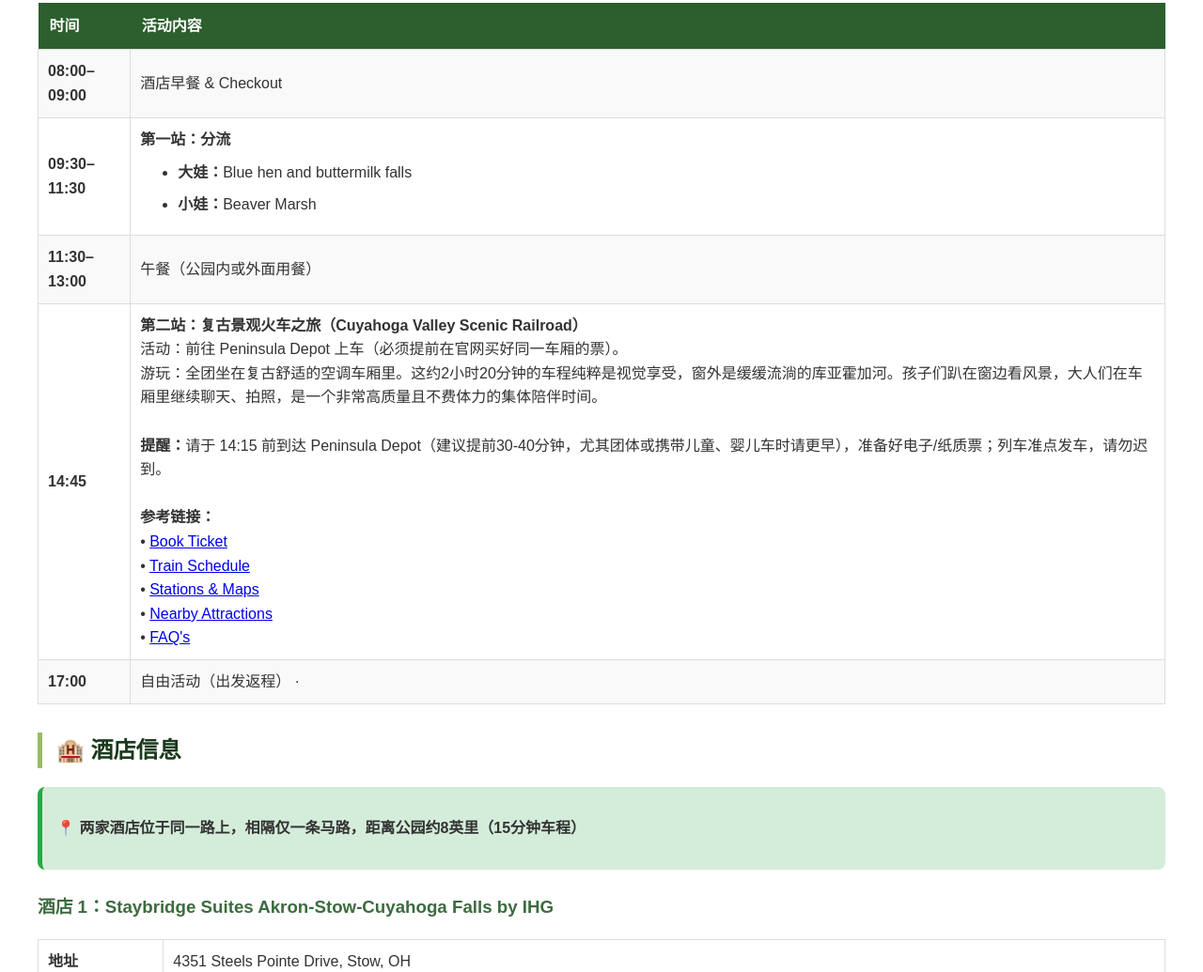
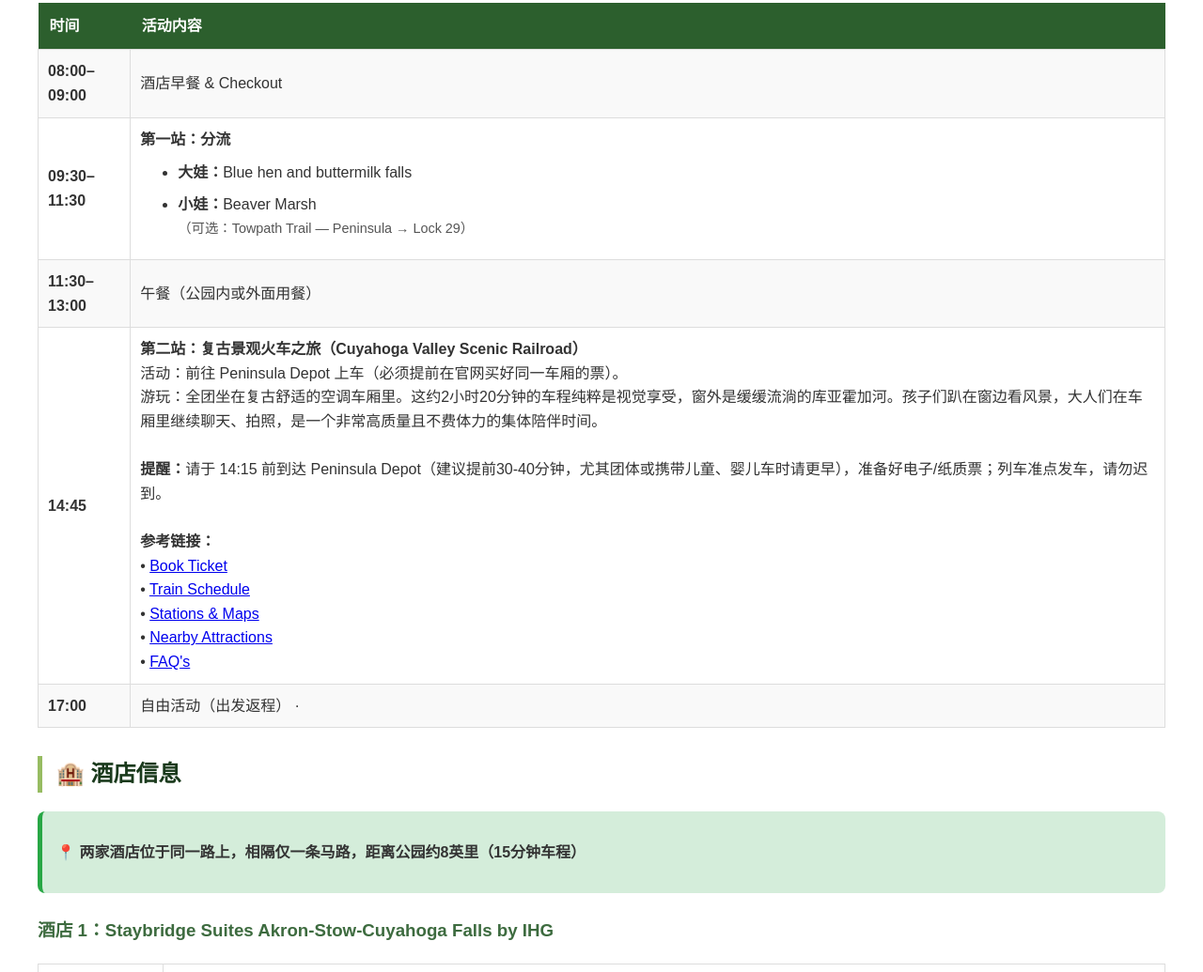
Before and after one commit to aiuserchao/fellowship_outing, a plain HTML site: page index.html in a window 1280 px wide. Shown: the part 1168-2203 px from the top of the page at 94% size. Drawn offline with Linux system fonts and the light colour scheme.

Commit message:
Add optional Towpath Trail for 小娃 as alternative to Beaver Marsh

```diff
--- a/index.html
+++ b/index.html
@@ -61,7 +61,7 @@ Upper Boardwalk 短且平坦，推车可达最佳观景台</td></tr>
 <tr><td><strong>09:30–11:30</strong></td><td><strong>第一站：分流</strong><br>
 <ul>
 <li><strong>大娃：</strong>Blue hen and buttermilk falls</li>
-<li><strong>小娃：</strong>Beaver Marsh</li>
+<li><strong>小娃：</strong>Beaver Marsh<br><span style="font-size:0.9em;color:#555;">（可选：Towpath Trail — Peninsula → Lock 29）</span></li>
 </ul>
 </td></tr>
 <tr><td><strong>11:30–13:00</strong></td><td>午餐（公园内或外面用餐）</td></tr>
```
